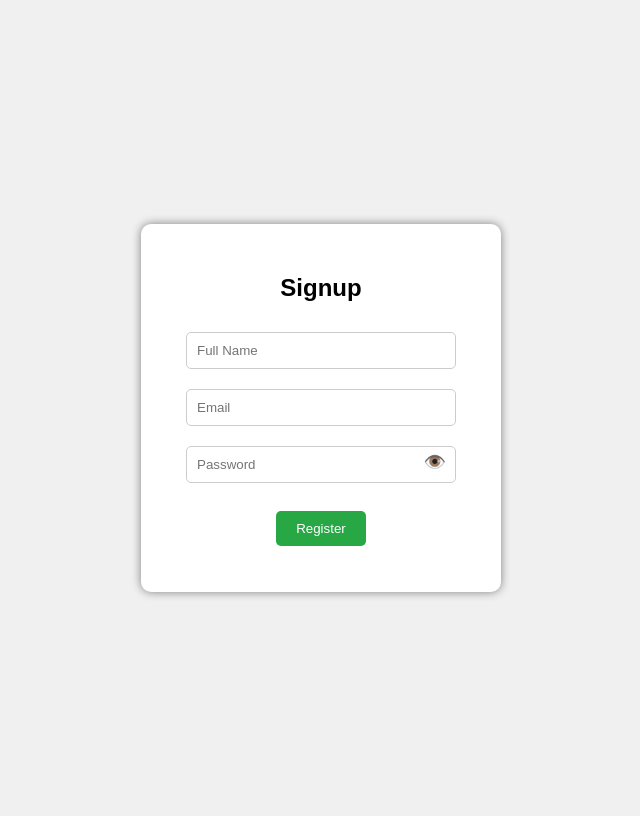
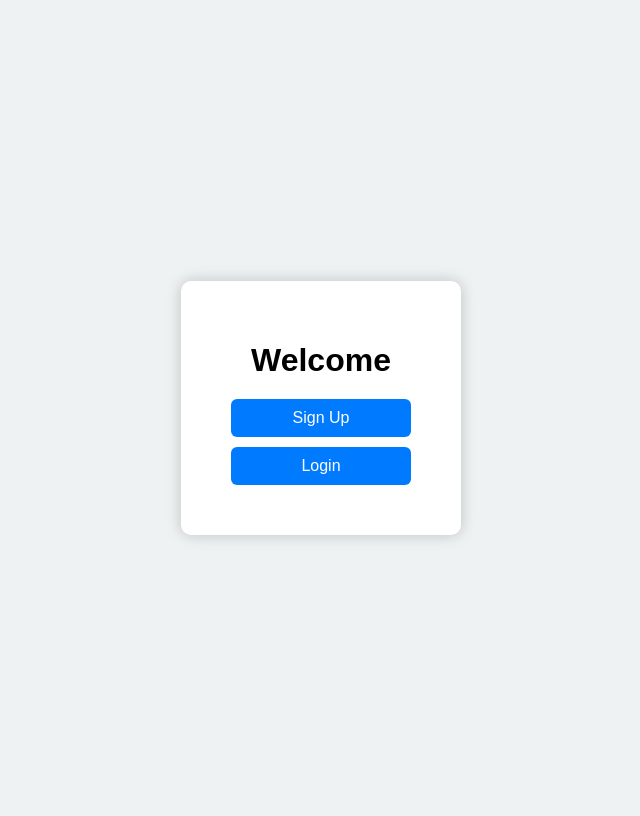
Before and after one commit to Sanjay123Usk/Signup_Demo, a Flask app: page / in a window 1280 px wide. Shown: the whole page, without its empty margins (319-959 px from the left). Run offline with Flask 3, Linux system fonts and the light colour scheme; some libraries are stand-ins or nearby versions.

Commit message:
added login form

```diff
--- a/app.py
+++ b/app.py
@@ -1,10 +1,16 @@
-from flask import Flask, render_template, request, redirect
+from flask import Flask, render_template, request, redirect, session, url_for, flash
 import sqlite3
 import requests
 
+app = Flask(__name__)
+
 RECAPTCHA_SECRET_KEY = '6LeIxAcTAAAAAGG-vFI1TnRWxMZNFuojJ4WifJWe'
+app.secret_key = 'SanjayKumar@12345'
 
-app = Flask(__name__)
+
+@app.route('/')
+def home():
+    return render_template('home.html')
 
 # Create DB table if not exists
 def init_db():
@@ -16,18 +22,15 @@ def init_db():
     conn.close()
 
 
-@app.route('/', methods=['GET', 'POST'])
+@app.route('/signup', methods=['GET', 'POST'])
 def signup():
     if request.method == 'POST':
         # Get form data
         name = request.form['name']
         email = request.form['email']
         password = request.form['password']
-
-        # Get captcha response token
         recaptcha_response = request.form.get('g-recaptcha-response')
 
-        # Verify captcha
         verify_url = 'https://www.google.com/recaptcha/api/siteverify'
         payload = {
             'secret': RECAPTCHA_SECRET_KEY,
@@ -63,6 +66,52 @@ def users():
     conn.close()
     return render_template('users.html', users=user_list)
 
+
+
+@app.route('/login', methods=['GET', 'POST'])
+def login():
+    if request.method == 'POST':
+        email = request.form['email']
+        password = request.form['password']
+
+        conn = sqlite3.connect('database.db')
+        c = conn.cursor()
+        c.execute("SELECT * FROM users WHERE email = ? AND password = ?", (email, password))
+        user = c.fetchone()
+        conn.close()
+
+        if user:
+            session['user_id'] = user[0]
+            session['user_name'] = user[1]
+            return redirect('/dashboard')
+        else:
+            flash('Invalid email or password')
+            return redirect('/login')
+
+    return render_template('login.html')
+
+
+
+@app.route('/dashboard')
+def dashboard():
+    if 'user_id' in session:
+        return f"Welcome, {session['user_name']}! <a href='/logout'>Logout</a>"
+    else:
+        return redirect('/login')
+
+
+
+@app.route('/logout')
+def logout():
+    session.clear()
+    return redirect('/login')
+
+
+@app.route('/routes')
+def show_routes():
+    return '<br>'.join(sorted(rule.rule for rule in app.url_map.iter_rules()))
+
+
 if __name__ == '__main__':
     init_db()
     app.run(debug=True)
--- a/static/style.css
+++ b/static/style.css
@@ -1,6 +1,6 @@
 body {
     font-family: Arial, sans-serif;
-    background: #f0f0f0;
+    background: radial-gradient(black, transparent);
     display: flex;
     justify-content: center;
     align-items: center;
@@ -33,6 +33,7 @@ button {
     border-radius: 5px;
     cursor: pointer;
 }
+
 
 .password-container{
     position: relative;
--- /dev/null
+++ b/templates/home.html
@@ -0,0 +1,50 @@
+<!DOCTYPE html>
+<html>
+<head>
+    <title>Welcome</title>
+    <style>
+        body {
+            font-family: Arial, sans-serif;
+            background-color: #eef2f3;
+            display: flex;
+            justify-content: center;
+            align-items: center;
+            height: 100vh;
+        }
+
+        .container {
+            background-color: white;
+            padding: 40px;
+            border-radius: 10px;
+            text-align: center;
+            box-shadow: 0 0 15px rgba(0,0,0,0.2);
+            width: 200px;
+        }
+
+        h1 {
+            margin-bottom: 20px;
+        }
+
+        a {
+            display: block;
+            margin: 10px;
+            padding: 10px 20px;
+            text-decoration: none;
+            background-color: #007bff;
+            color: white;
+            border-radius: 6px;
+        }
+
+        a:hover {
+            background-color: #0056b3;
+        }
+    </style>
+</head>
+<body>
+    <div class="container">
+        <h1>Welcome</h1>
+        <a href="{{ url_for('signup') }}">Sign Up</a>
+        <a href="{{ url_for('login') }}">Login</a>
+    </div>
+</body>
+</html>
--- a/templates/signup.html
+++ b/templates/signup.html
@@ -6,18 +6,25 @@
 <body>
     <div class="form-container">
         <h2>Signup</h2>
-        <form method="POST">
+        <form method="POST" onsubmit="return validatePasswords()">
             <input type="text" name="name" placeholder="Full Name" required><br>
             <input type="email" name="email" placeholder="Email" required><br>
             <div class="password-container">
-                <input type="password" name="password" id="password" placeholder="Password" required>
+                <input type="password" name="password" id="password" placeholder="Create New Password" required>
                 <span class="toggle-password" onmouseover="showPassword()" onmouseout="hidePassword()">👁️</span>
             </div>
 
+            <div class="confirm-wrapper" style="position: relative;flex-direction: column;">
+                <input type="password" id="confirm_password" placeholder="Confirm Password" required>
+                <span id="tickMark"></span>
+            </div>
 
             <div class="g-recaptcha" data-sitekey="6LeIxAcTAAAAAJcZVRqyHh71UMIEGNQ_MXjiZKhI"></div><br>
-
-            <button type="submit">Register</button>
+            <div style="margin-bottom: 12px;">
+                <button type="submit">Register</button></div>
+            <div style="margin-bottom: 12px;">
+                <p>Already have an account?</p>
+                <a href="{{ url_for('login') }}">Login</a>
         </form>
 
         <!-- Load Google reCAPTCHA -->
@@ -32,6 +39,31 @@
         document.getElementById('password').type = 'password';
     }
     </script>
+    <script>
+        document.getElementById("confirm_password").addEventListener("input", function () {
+        const pwd = document.getElementById("password").value;
+        const cpwd = this.value;
+        const tick = document.getElementById("tickMark");
 
+        if (pwd && cpwd && pwd === cpwd) {
+            tick.textContent = "✓";
+            tick.style.display = "inline";
+        } else {
+            tick.textContent = "❌";
+             tick.style.color = "red";
+        }
+    });
+
+    // Final check before submitting form
+    function validatePasswords() {
+        const pwd = document.getElementById("password").value;
+        const cpwd = document.getElementById("confirm_password").value;
+        if (pwd !== cpwd) {
+            alert("Passwords do not match!");
+            return false;
+        }
+        return true;
+    }
+    </script>
 </body>
 </html>
--- a/templates/success.html
+++ b/templates/success.html
@@ -6,8 +6,8 @@
 </head>
 <body>
     <div class="success-box">
-        <h1>🎉 Signup Successful!</h1>
-        <p>Thank you for registering. Your account has been created.</p>
+        <h1>Signup Successful!</h1>
+        <p>Thank you for registering.</p>
         <a href="{{ url_for('signup') }}">Back to Signup</a>
         <a href="{{ url_for('users') }}">View Registered Users</a>
     </div>
```
Also changed, not shown: templates/login.html (added, +68 -0 lines), database.db.
